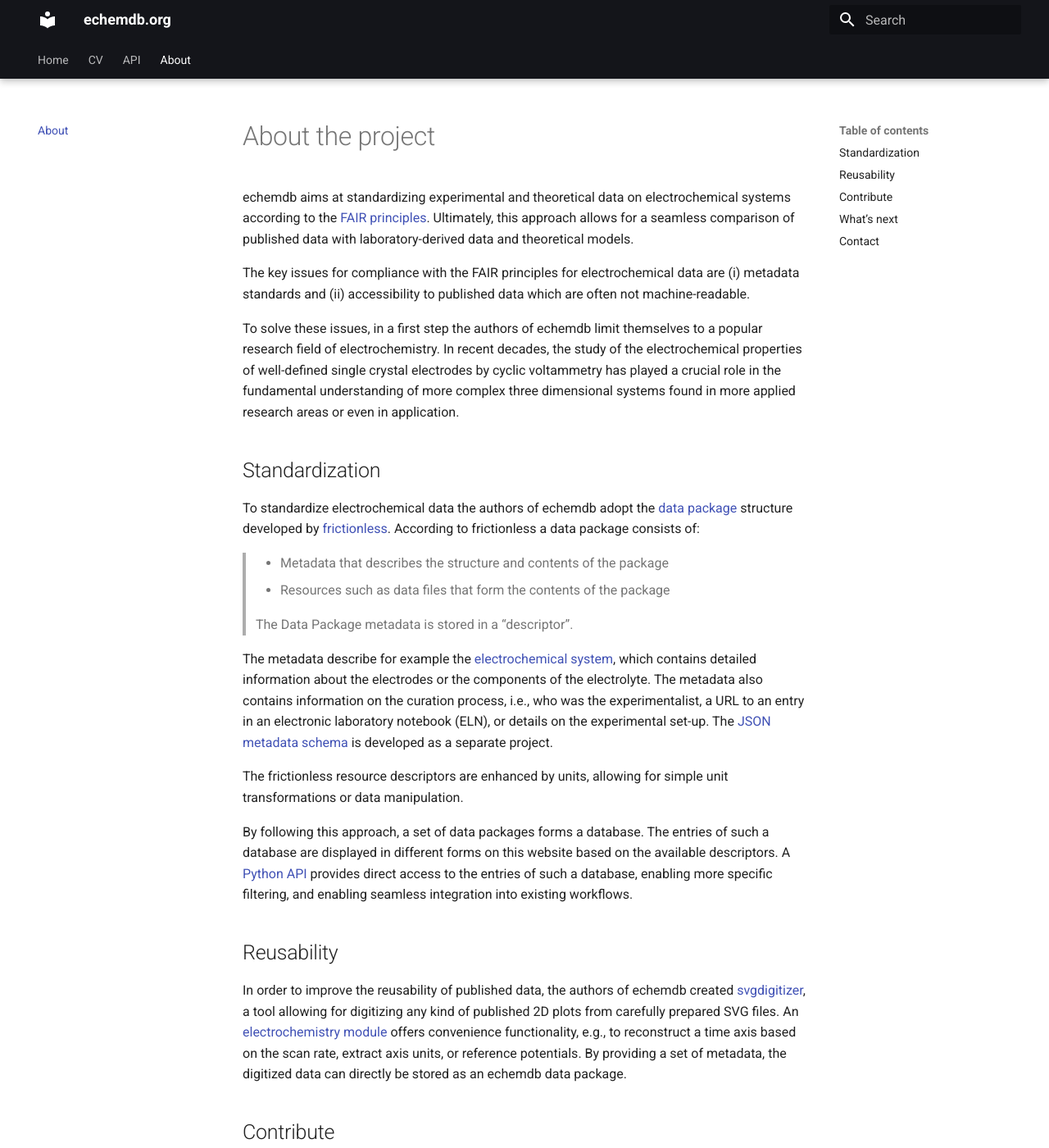
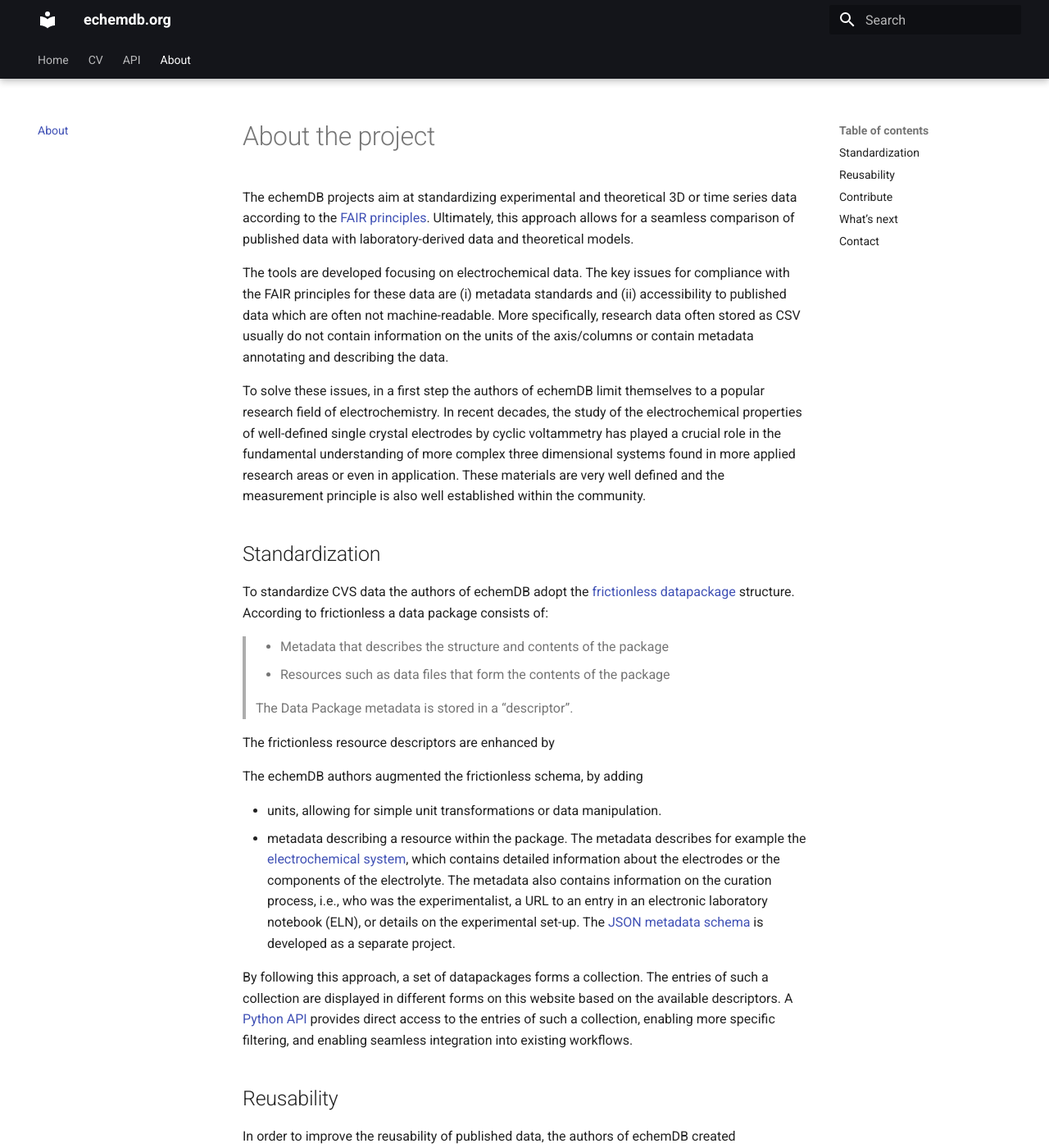
Before and after one commit to echemdb/website, an MkDocs documentation site: the page built from pages/about.md, in a window 1280 px wide and 1400 px high. Shown: the whole window at 82% size. Built offline with MkDocs 1.6.1 and Material for MkDocs 9.7.7, drawn with Linux system fonts in a browser that asks for light colours; comment, search, counter and statistics services are not loaded; some of the changed text lies outside the part shown.

Commit message:
Update to unitpackage and adapt documentation

```diff
--- a/environment.yml
+++ b/environment.yml
@@ -5,7 +5,7 @@
 dependencies:
   - astropy
   - black
-  #- echemdb>=0.4.0,<0.5.0
+  - unitpackage>=0.7.0,<0.8.0
   - isort
   - make
   # In early 2022 we had trouble with some recent versions of mkdocs. To work around this issue, we pin mkdocs versions exactly. This pin can likely be relaxed again.
@@ -39,4 +39,3 @@
     - pymdown-extensions>=9.2,<10
     - python-frontmatter
     - tabulate
-    - git+https://github.com/echemdb/echemdb.git@refs/pull/54/head
--- a/pages/about.md
+++ b/pages/about.md
@@ -1,25 +1,30 @@
 # About the project
 
-echemdb aims at standardizing experimental and theoretical data on electrochemical systems
+The echemDB projects aim at standardizing experimental and theoretical 3D or time series data
 according to the [FAIR principles](https://www.go-fair.org/fair-principles/).
 Ultimately, this approach allows for a seamless comparison of published data
 with laboratory-derived data and theoretical models.
 
-The key issues for compliance with the FAIR principles for electrochemical data
+The tools are developed focusing on electrochemical data.
+The key issues for compliance with the FAIR principles for these data
 are (i) metadata standards and (ii) accessibility to published data
-which are often not machine-readable.
+which are often not machine-readable. More specifically, research data often stored as CSV
+usually do not contain information on the units of the axis/columns or contain metadata annotating
+and describing the data.
 
-To solve these issues, in a first step the authors of echemdb limit themselves to a popular research
+To solve these issues, in a first step the authors of echemDB limit themselves to a popular research
 field of electrochemistry. In recent decades, the study
 of the electrochemical properties of well-defined single crystal electrodes by
 cyclic voltammetry has played a crucial role in the fundamental understanding of more
 complex three dimensional systems found in more applied research areas or even in application.
+These materials are very well defined and the measurement principle is also well established
+within the community.
 
 ## Standardization
 
-To standardize electrochemical data the authors of echemdb adopt
-the [data package](https://specs.frictionlessdata.io/data-package/#introduction)
-structure developed by [frictionless](https://frictionlessdata.io/).
+To standardize CVS data the authors of echemDB adopt
+the [frictionless datapackage](https://specs.frictionlessdata.io/data-package/#introduction)
+structure.
 According to frictionless a data package consists of:
 
 > * Metadata that describes the structure and contents of the package
@@ -27,7 +32,13 @@
 >
 > The Data Package metadata is stored in a “descriptor”.
 
-The metadata describe for example the [electrochemical system](https://github.com/echemdb/metadata-schema/blob/main/examples/objects/system.yaml),
+The frictionless resource descriptors are enhanced by
+
+The echemDB authors augmented the frictionless schema, by adding
+
+* units, allowing for simple unit transformations or data manipulation.
+* metadata describing a resource within the package.
+The metadata describes for example the [electrochemical system](https://github.com/echemdb/metadata-schema/blob/main/examples/objects/system.yaml),
 which contains detailed information about the electrodes
 or the components of the electrolyte. The metadata also contains information
 on the curation process, i.e., who was the experimentalist,
@@ -35,49 +46,49 @@
 The [JSON metadata schema](https://github.com/echemdb/metadata-schema) is developed
 as a separate project.
 
-The frictionless resource descriptors are enhanced by units,
-allowing for simple unit transformations or data manipulation.
-
-By following this approach, a set of data packages forms a database.
-The entries of such a database are displayed in different forms on this
+By following this approach, a set of datapackages forms a collection.
+The entries of such a collection are displayed in different forms on this
 website based on the available descriptors.
-A [Python API](https://echemdb.github.io/echemdb/) provides direct access
-to the entries of such a database, enabling more specific filtering,
+A [Python API](https://echemdb.github.io/unitpackage/) provides direct access
+to the entries of such a collection, enabling more specific filtering,
 and enabling seamless integration into existing workflows.
 
 ## Reusability
 
-In order to improve the reusability of published data, the authors of echemdb created
+In order to improve the reusability of published data, the authors of echemDB created
 [svgdigitizer](https://echemdb.github.io/svgdigitizer/), a tool allowing for
 digitizing any kind of published 2D plots from carefully prepared SVG files.
-An [electrochemistry module](https://echemdb.github.io/svgdigitizer/workflow.html)
-offers convenience functionality, e.g., to reconstruct a time
-axis based on the scan rate, extract axis units, or reference potentials.
-By providing a set of metadata, the digitized data can directly be stored as an echemdb data package.
+This approach has some superior functionalities compared to other tools, for example,
+allowing to extract units from the axis labels or reconstructing a time axis based on a given scan rate.
+Modules for specific types of plots, auch as the [electrochemistry module](https://echemdb.github.io/svgdigitizer/workflow.html)
+offers convenience functionality, and allow extracting additional properties such as the reference potential of a potential axis.
+By providing a set of metadata, the digitized data can directly be stored as a [unitpackage](https://echemdb.github.io/unitpackage/).
 
 ## Contribute
 
 Contributions are always welcome and do not necessarily require programming skills.
-Please leave us a message if you are interested in contributing to the echemdb.
+Please [leave us a message](https://github.com/orgs/echemdb/discussions)
+if you are interested in contributing to the echemDB.
 
 You could get started by [digitizing some published data](https://echemdb.github.io/svgdigitizer/workflow.html)
-in your area of research or by extending any of the pages of the [echemdb website](https://echemdb.github.io/website/).
+in your area of research or by extending any of the pages of the [echemDB website](https://echemdb.github.io/website/).
 If your interest is outside of cyclic voltammograms or electrochemistry,
 we would also be thrilled to hear about your ideas to extend these projects to other areas.
 
 ## What's next
 
 The collection of metadata for a single measurement in the laboratory is often a tedious task.
-We are currently developing a tool that stores a predefined set of metadata along with the measurement data.
+We are currently [developing a tool](https://github.com/echemdb/autotag-metadata)
+that stores a predefined set of metadata along with the measurement data.
 Furthermore we develop file converters for electrochemical data,
-which in combination with the metadata files produce an echemdb data package.
+which in combination with the metadata files produce a [unitpackage](https://echemdb.github.io/unitpackage/).
 
 ## Contact
 
-The authors of echemdb are from the fields of experimental and theoretical physical chemistry,
+The authors of echemDB are from the fields of experimental and theoretical physical chemistry,
 as well as from computer science and mathematics.
 
-E-mail: contact@echemdb.org
+Ideas and suggestions, tell us more on our [discussion board](https://github.com/orgs/echemdb/discussions).
 
 Reach individual contributors on the [GitHub organization](https://github.com/echemdb).
 
```
Also changed, not shown: pages/NAVIGATION.md (+1 -1 lines), pages/index.md (+2 -3 lines).
